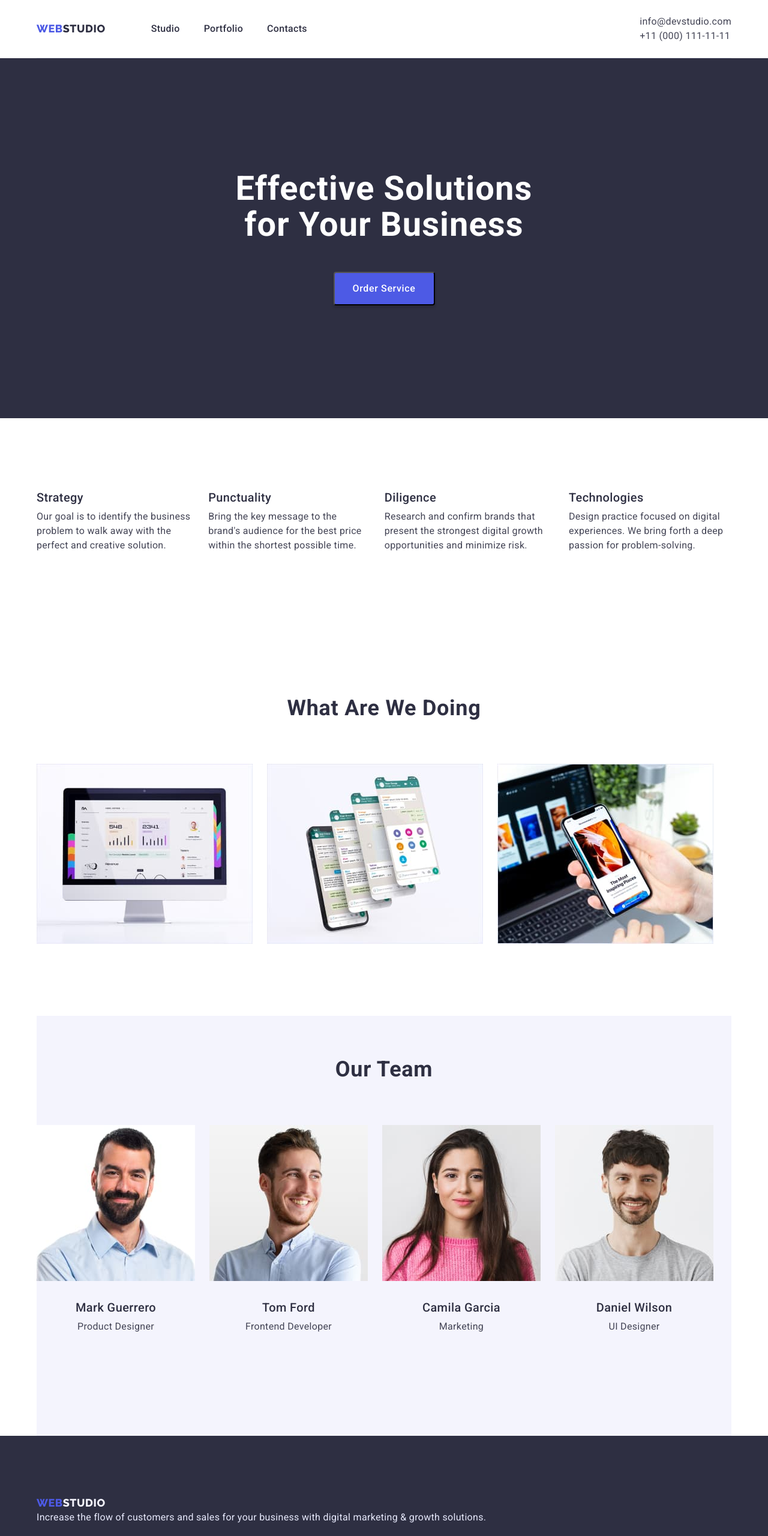
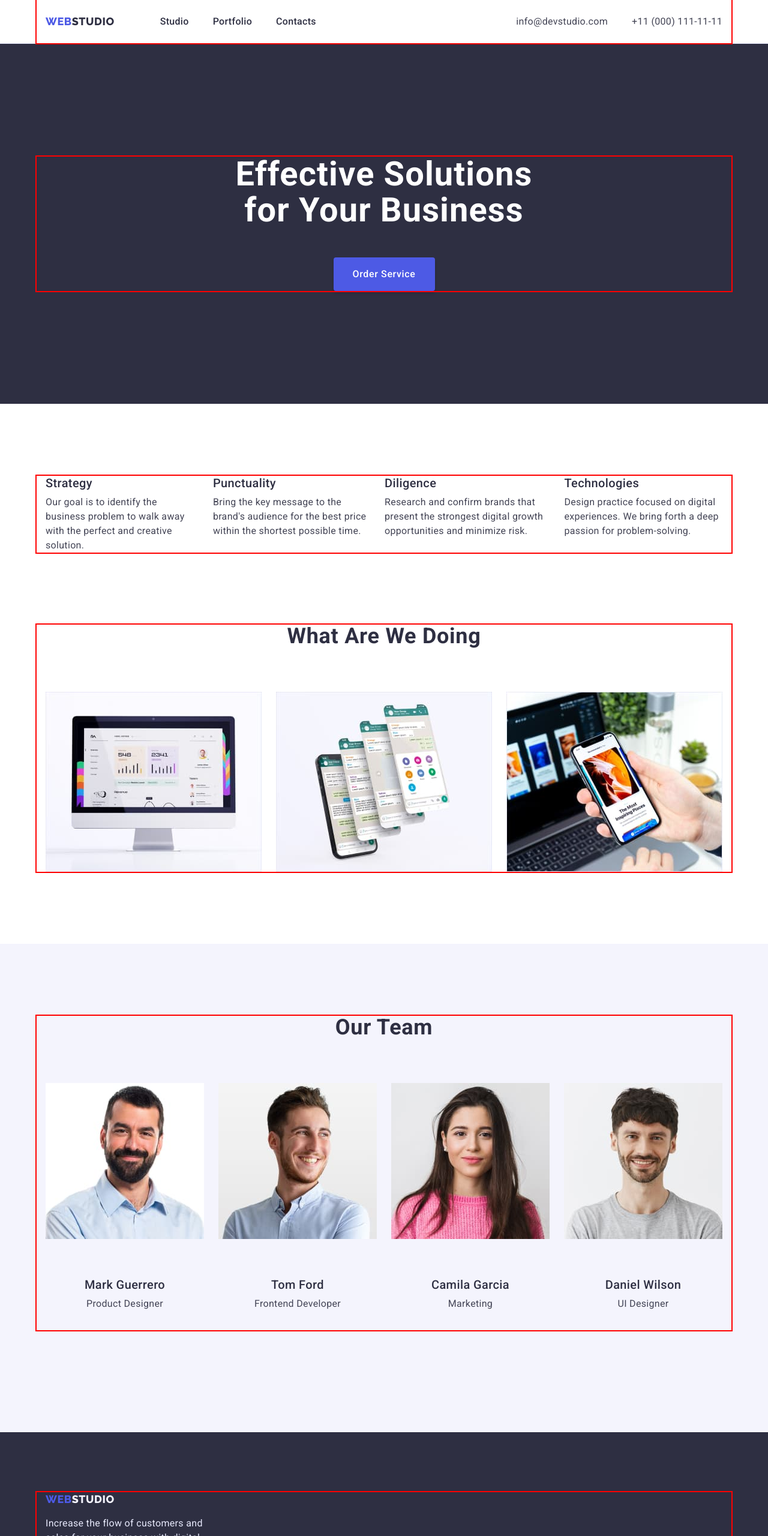
Before and after one commit to YevhenDumpe/goit-markup-hw-03, a plain HTML site: page index.html in a window 1280 px wide. Shown: the top 2560 px of the page at 60% size. Drawn offline with nearby package versions, Linux system fonts and the light colour scheme.

Commit message:
Fix with Mentor

```diff
--- a/css/styles.css
+++ b/css/styles.css
@@ -41,7 +41,9 @@ address {
     width: 1158px;
     padding-left: 15px;
     padding-right: 15px;
-    margin: 0 auto;
+    margin-left: auto;
+    margin-right: auto;
+    outline: 2px solid red;
     }
 
 img{
@@ -81,6 +83,11 @@ img{
     font-style: normal
 }
 
+.address-list {
+    display: flex;
+    gap: 40px;
+}
+
 /*------------- header ---------------*/
 
 .header-list {
@@ -93,17 +100,20 @@ img{
     display: flex;
     margin-right: auto;
 }
+.header {
+    border-bottom: 1px solid var(--color-cornflower);
+}
 
 .header-container {
-    padding: 24px 0;
+    padding-top: 24px;
+    padding-bottom: 24px;
     display: flex;
     align-items: center;
-    background-color: #ffffff;
-    border-bottom: 1px solid var(--color-cornflower);
+    background-color:var(--main-title-color);
   }
 
 .header-link {
-font-weight: 500;
+    font-weight: 500;
     font-size: 16px;
     line-height: 1.5;
     letter-spacing: 0.02em;
@@ -133,23 +143,16 @@ font-weight: 500;
 font-family: 'Raleway', sans-serif;
 }
 /*------------- solutios ---------------*/
+.hero {
+    padding-top: 188px;
+    padding-bottom: 188px;
+}
 
 .hero-container {
-
-    padding: 188px 0;
-    align-items: center;
-    display: flex;
-    flex-direction: column;
-    gap: 48px;
     margin: 0px auto;
-
   }
 
-.solutions-container {
-    padding: 120px 0px;
-    align-items: center;
-    margin: 0 auto;
-  }
+
 
 .solutions-list {
     display: flex;
@@ -170,7 +173,9 @@ font-family: 'Raleway', sans-serif;
         letter-spacing: 0.02em;
         color: var(--main-title-color);
         max-width: 496px;
-        margin: 0 auto;
+        margin-left: auto;
+        margin-right: auto;
+        margin-bottom: 48px;
 }
 .hero-button {
     min-width: 169px;
@@ -180,14 +185,13 @@ font-family: 'Raleway', sans-serif;
     font-size: 16px;
     line-height: 1.5;
     display: block;
-    align-items: center;
     letter-spacing: 0.04em;
     color: var(--main-title-color);
     cursor: pointer;
     background: var(--color-iris);
     box-shadow: 0px 4px 4px rgba(0, 0, 0, 0.15);
     border-radius: 4px;
-    cursor: pointer;
+    border: none;
     margin: 0 auto;
 }
 
@@ -197,7 +201,8 @@ font-family: 'Raleway', sans-serif;
 }
 
 .hero-btn-list {
-    font-family: var(--paragraph-title-font-family);
+    ont-family: var(--paragraph-title-font-family);
+    font-style: normal;
     font-weight: 500;
     font-size: 16px;
     line-height: 1.5;
@@ -207,11 +212,22 @@ font-family: 'Raleway', sans-serif;
     letter-spacing: 0.04em;
     color: var(--color-iris);
     background: var(--color-cloud);
-    cursor: pointer
+    cursor: pointer;
+    display: flex;
+    flex-direction: row;
+    justify-content: center;
+    align-items: center;
+    padding: 12px 24px;
+    border: 1px solid var(--color-cornflower);
 }
 
 .hero{
     background-color: var(--color-grey);
+}
+
+.solutions {
+    padding-top: 120px;
+    padding-bottom: 120px;
 }
 
 .solutions-item-text {
@@ -231,13 +247,13 @@ font-family: 'Raleway', sans-serif;
         color: var(--address-title-color);
 }
 /*------------- doing ---------------*/
+.doing {
+    padding-bottom: 120px;
+}
 .doing-list {
     display: flex;
     gap: 24px;
 }
-.doing-container {
-    padding: 120px 0;
-  }
 
 .doing-titel {
     font-weight: 700;
@@ -251,11 +267,11 @@ font-family: 'Raleway', sans-serif;
 }
 /*------------- team ---------------*/
 
-.team-container {
-    padding: 70px 0px 170px;
+.team {
+    padding-top: 120px;
+    padding-bottom: 170px;
     background-color: var(--color-cloud);
-
-  }
+}
 
 .team-title {
     font-weight: 700;
@@ -273,9 +289,10 @@ font-family: 'Raleway', sans-serif;
     gap: 24px;
 }
 
-.list {}
-
-.team-item {}
+.team-text {
+    padding-top: 32px;
+    padding-bottom: 32px;
+}
 
 .team-item-titel {
     font-weight: 500;
@@ -295,9 +312,6 @@ font-family: 'Raleway', sans-serif;
     color: var(--address-title-color);
 }
 
-.team-list {}
-
-.team-item {}
 
 /*------------- title ---------------*/
 
@@ -308,6 +322,14 @@ font-family: 'Raleway', sans-serif;
     gap: 24px;
 
   }
+
+.title-img-text {
+padding: 0px 16px;
+width: 360px;
+height: 56px;
+left: 0px;
+top: 332px;
+}
 
 .title-img {
     width: 360px;
@@ -353,17 +375,14 @@ font-family: 'Raleway', sans-serif;
 }
 
 .title-list {
-   display: flex;
+  display: flex;
   flex-wrap: wrap;
-  flex-direction: row;
-  gap: 24px;
+  gap: 48px 24px;
 }
 /*------------- filters---------------*/
 .hero-list {
-  align-items: center;
   margin-bottom: 72px;
   display: flex;
-  flex-direction: row;
   justify-content: center;
   gap: 24px;
 }
@@ -374,8 +393,9 @@ font-family: 'Raleway', sans-serif;
 /*------------- footer ---------------*/
 
 .footer-container {
-    padding: 100px 0px;
+
 }
+
 
 .footer-logo {
     font-weight: 800;
@@ -393,9 +413,15 @@ font-family: 'Raleway', sans-serif;
     line-height: 1.5;
     letter-spacing: 0.02em;
     color: var(--color-cornflower);
-
+    margin-top: 16px;
+    height: 72px;
+    left: 156px;
+    top: 2418px;
+    max-width: 264px;
 }
 
 .footer {
+    padding-top: 100px;
+    padding-bottom: 100px;
     background-color: var(--color-grey);
 }
--- a/index.html
+++ b/index.html
@@ -101,23 +101,35 @@
     <ul class="team-list list">
      <li class="team-item">
        <img src="./images/team-img-1.jpg" alt="team Guerrero" width="264" height="260">
+       <div class="team-text">
         <h3 class="team-item-titel">Mark Guerrero</h3>
         <p class="team-item-text">Product Designer</p>
+      </div>
+
      </li>
      <li class="team-item">
        <img src="./images/team-img-2.jpg" alt="team Ford" width="264" height="260">
+       <div class="team-text">
         <h3 class="team-item-titel">Tom Ford</h3>
         <p class="team-item-text">Frontend Developer</p>
+       </div>
+
      </li>
      <li class="team-item">
        <img src="./images/team-img-3.jpg" alt="team Garcia " width="264" height="260">
+       <div class="team-text">
         <h3 class="team-item-titel">Camila Garcia</h3>
         <p class="team-item-text">Marketing</p>
+       </div>
+
      </li>
      <li class="team-item">
        <img src="./images/team-img-4.jpg" alt="team Wilson " width="264" height="260">
+       <div class="team-text">
         <h3 class="team-item-titel">Daniel Wilson</h3>
         <p class="team-item-text">UI Designer</p>
+       </div>
+
      </li>
     </ul>
   </div>
```
Also changed, not shown: portfolio.html (+19 -0 lines). Lines whose indentation alone changed are shown as unchanged.
